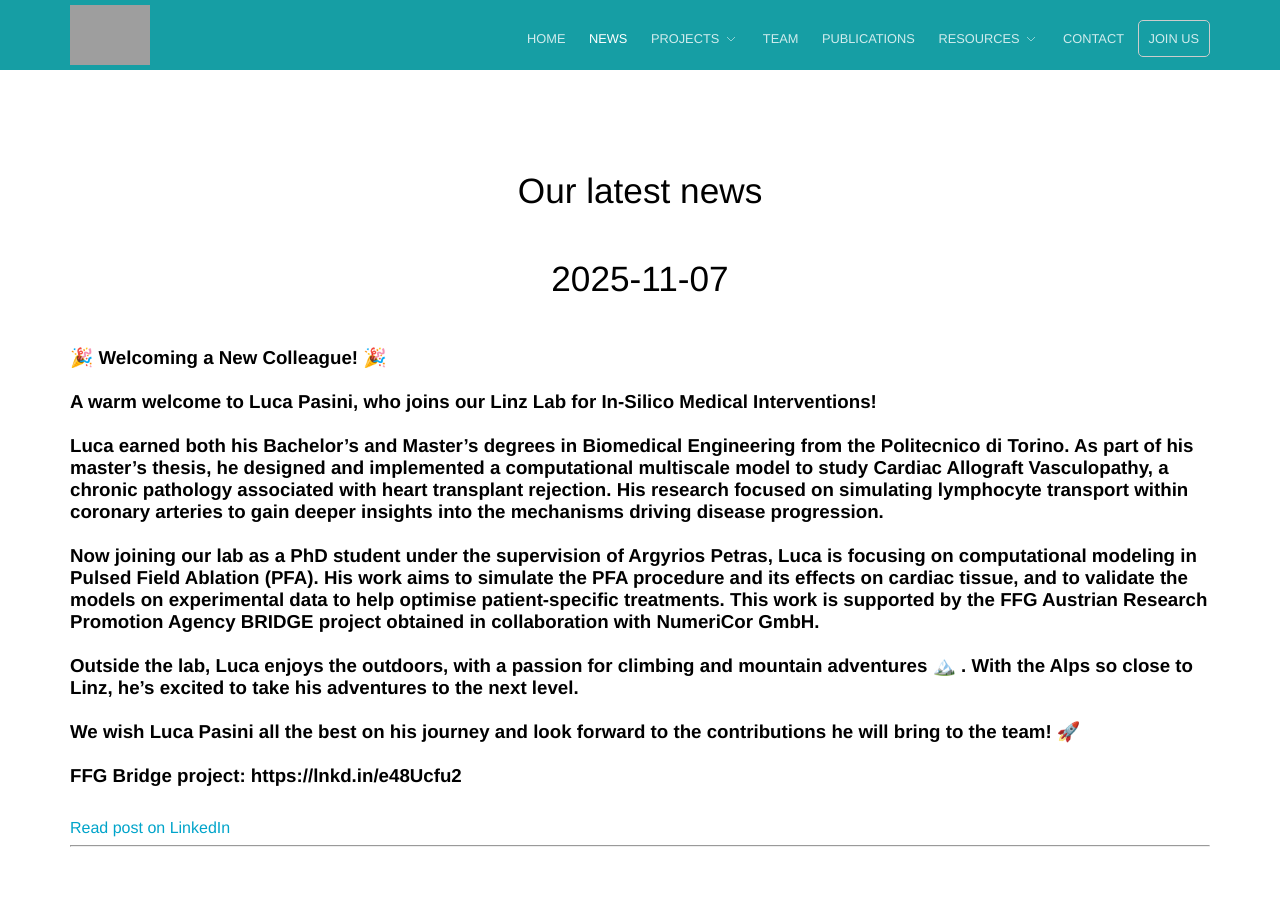
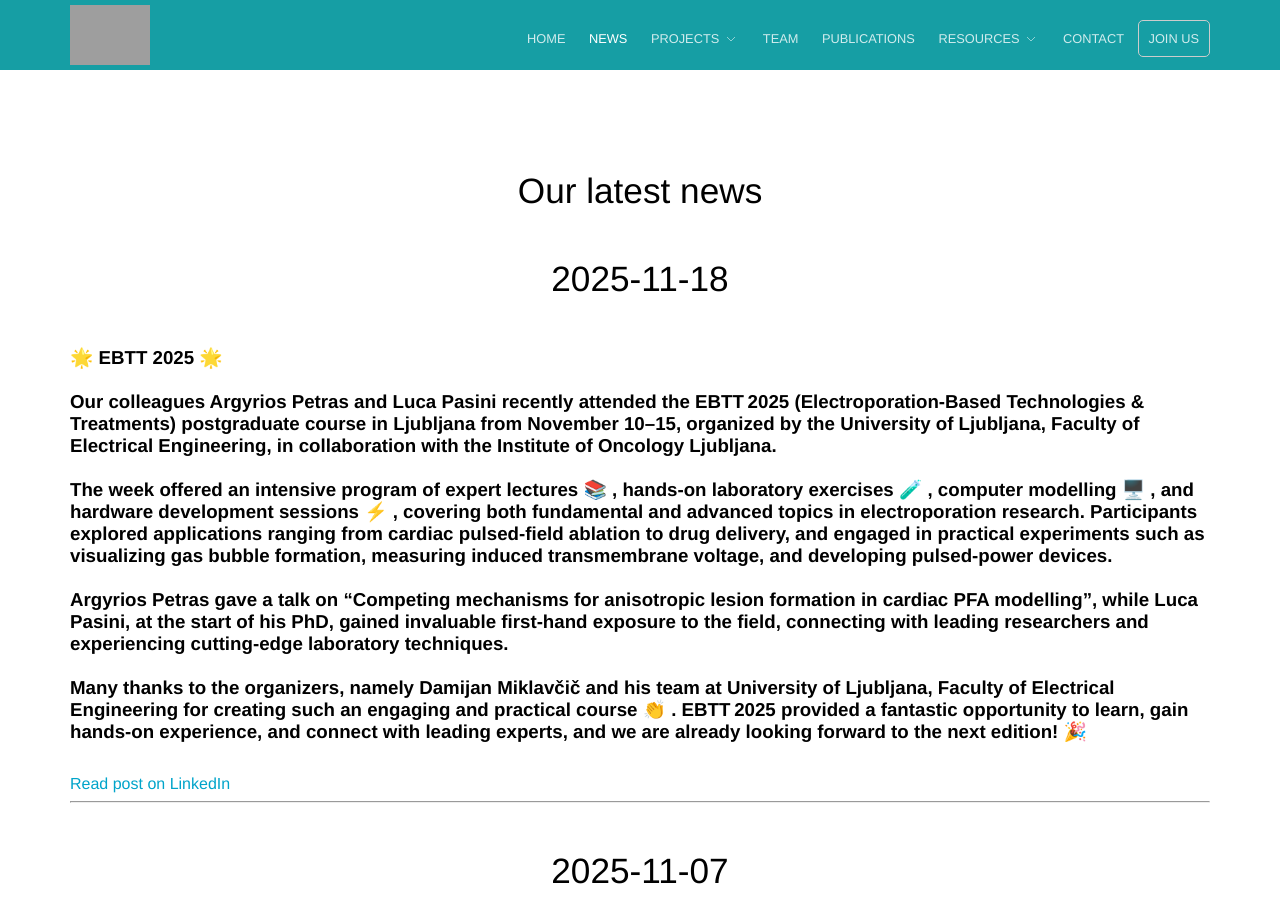
Before and after one commit to linzlabinsilmed/linzlabinsilmed.github.io, a Jekyll site: the page built from news.html, in a window 1280 px wide and 900 px high. Built offline with Jekyll 4.4.1, drawn with Linux system fonts in a browser that asks for light colours; some of the changed text lies outside the part shown; grey boxes are pictures that could not be loaded.

Commit message:
Update LinkedIn feed [auto]

```diff
--- a/_data/linkedin_feed.yml
+++ b/_data/linkedin_feed.yml
@@ -1,3 +1,36 @@
+- title: >-
+    🌟 EBTT 2025 🌟
+
+
+    Our colleagues Argyrios Petras and Luca Pasini recently attended the
+    EBTT 2025 (Electroporation-Based Technologies & Treatments) postgraduate
+    course in Ljubljana from November 10–15, organized by the University of
+    Ljubljana, Faculty of Electrical Engineering, in collaboration with the
+    Institute of Oncology Ljubljana.
+
+
+    The week offered an intensive program of expert lectures 📚 , hands-on
+    laboratory exercises 🧪 , computer modelling 🖥️ , and hardware development
+    sessions ⚡ , covering both fundamental and advanced topics in
+    electroporation research. Participants explored applications ranging from
+    cardiac pulsed-field ablation to drug delivery, and engaged in practical
+    experiments such as visualizing gas bubble formation, measuring induced
+    transmembrane voltage, and developing pulsed-power devices.
+
+
+    Argyrios Petras gave a talk on “Competing mechanisms for anisotropic lesion
+    formation in cardiac PFA modelling”, while Luca Pasini, at the start of his
+    PhD, gained invaluable first-hand exposure to the field, connecting with
+    leading researchers and experiencing cutting-edge laboratory techniques.
+
+
+    Many thanks to the organizers, namely Damijan Miklavčič and his team at
+    University of Ljubljana, Faculty of Electrical Engineering for creating such
+    an engaging and practical course 👏 . EBTT 2025 provided a fantastic
+    opportunity to learn, gain hands-on experience, and connect with leading
+    experts, and we are already looking forward to the next edition! 🎉
+  url: https://www.linkedin.com/posts/linz-lab-for-in-silico-medical-interventions_ebtt-2025-our-colleagues-argyrios-activity-7396532698086940672-iVoO
+  published: 2025-11-18
 - title: >-
     🎉 Welcoming a New Colleague! 🎉
 
@@ -234,35 +267,3 @@
     event! 🙌
   url: https://www.linkedin.com/posts/linz-lab-for-in-silico-medical-interventions_pfa-computermodels-ffg-activity-7354118209932775425-bmrs
   published: 2025-07-24
-- title: >-
-    🌟Scientific visit at IHU Liryc🌟
-
-
-    Our colleague Argyrios Petras recently visited IHU LIRYC - Heart rhythm
-    disease Institute in Bordeaux from July 7th to 16th. The visit was funded by
-    FFG Austrian Research Promotion Agency Bridge project "PFA-Mod" which is led
-    by Argyrios and NumeriCor GmbH.
-
-
-    During his stay, Argyrios and the team worked on designing and conducting
-    experiments to collect data on Pulse Field Ablation (PFA) lesions in animal
-    models. This milestone marks an important step in the project’s progress, as
-    these data are essential for validating our computational models and
-    improving the accuracy of cardiac digital twins  ❤️ 🖥️ used in cardiac
-    ablation treatments. Many thanks to Guido Caluori, Konstantinos Vlachos, and
-    the entire Liryc team for their support.
-
-
-    Additionally, special thanks to Ed Vigmond for hosting and facilitating this
-    productive visit.
-
-
-    Looking forward to the next phases of the project!
-
-
-    #PFA #ComputerModels #FFG #IHULiryc #ScientificCollaboration #AnimalStudies
-
-
-    Photo: https://lnkd.in/ef-Q2MUJ
-  url: https://www.linkedin.com/posts/linz-lab-for-in-silico-medical-interventions_deab-conference-collaboration-activity-7348984391244656641-WE8N
-  published: 2025-07-10
```
